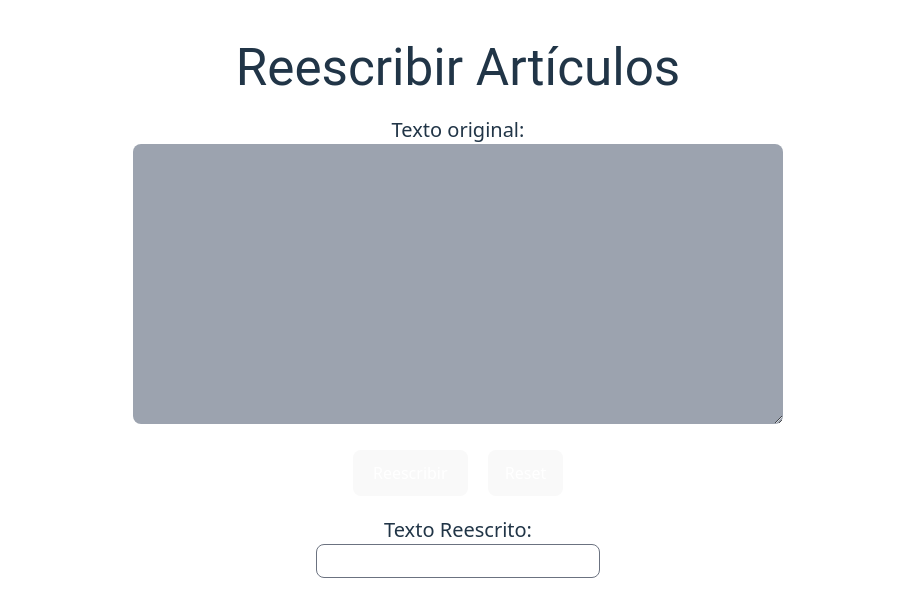
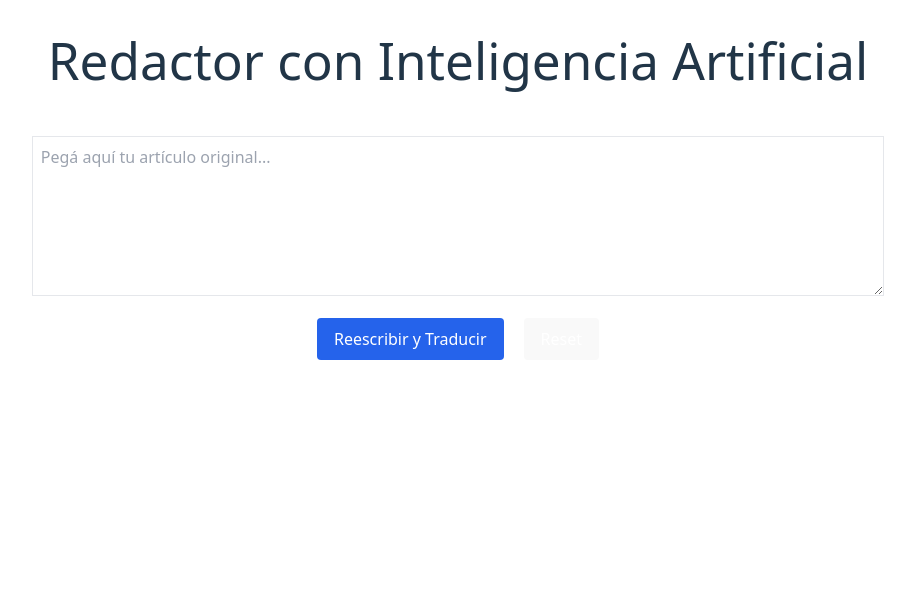
Before and after one commit to MaikolReyes/redactionAI-frontend, a React (Vite) app: page / in a window 1280 px wide. Shown: the top 616 px of the page, without its empty margins (182-1097 px from the left). Built offline with nearby package versions, Linux system fonts and the light colour scheme.

Commit message:
change in interface

```diff
--- a/src/App.tsx
+++ b/src/App2.tsx
@@ -1,5 +1,8 @@
 import { useState } from "react";
 import axios from "axios";
+
+
+// const API_BASE = 'https://redaction-ai.onrender.com';
 
 function App() {
   const [texto, setTexto] = useState("");
--- /dev/null
+++ b/src/RedactorAI.tsx
@@ -0,0 +1,127 @@
+import { useState } from 'react';
+
+const API_BASE = 'https://redaction-ai.onrender.com';
+
+function RedactorAI() {
+    const [textoOriginal, setTextoOriginal] = useState('');
+    const [textoReescrito, setTextoReescrito] = useState('');
+    const [textoIngles, setTextoIngles] = useState('');
+    // const [imagenUrl, setImagenUrl] = useState('');
+    const [loading, setLoading] = useState(false);
+
+    const manejarReset = () => {
+        setLoading(true);
+        setTextoOriginal("");
+        setTextoReescrito("")// Resetea el texto
+        setTimeout(() => setLoading(false), 500); // Simulación de tiempo de espera
+    };
+
+    const manejarTodo = async () => {
+        setLoading(true);
+
+        try {
+            // 1. Reescribir
+            const res1 = await fetch(`${API_BASE}/reescribir`, {
+                method: 'POST',
+                headers: { 'Content-Type': 'application/json' },
+                body: JSON.stringify({ texto: textoOriginal }),
+            });
+            const data1 = await res1.json();
+            const reescrito = data1.resultado;
+            setTextoReescrito(reescrito);
+
+            // 2. Traducir
+            const res2 = await fetch(`${API_BASE}/traducir`, {
+                method: 'POST',
+                headers: { 'Content-Type': 'application/json' },
+                body: JSON.stringify({ texto: reescrito }),
+            });
+            const data2 = await res2.json();
+            const enIngles = data2.resultado;
+            setTextoIngles(enIngles);
+
+            // 3. Crear imagen
+            // const res3 = await fetch(`${API_BASE}/create-image`, {
+            //     method: 'POST',
+            //     headers: { 'Content-Type': 'application/json' },
+            //     body: JSON.stringify({ prompt: enIngles }),
+            // });
+            // const data3 = await res3.json();
+            // setImagenUrl(data3.imagen);
+
+        } catch (error) {
+            console.error('Error en el proceso:', error);
+        } finally {
+            setLoading(false);
+        }
+    };
+
+    return (
+
+        <>
+            <h1 className='text-center p-8'>Redactor con Inteligencia Artificial</h1>
+
+            <div className="p-4 mx-auto">
+                <textarea
+                    value={textoOriginal}
+                    onChange={(e) => setTextoOriginal(e.target.value)}
+                    placeholder="Pegá aquí tu artículo original..."
+                    className="w-full h-40 p-2 border mb-4"
+                />
+
+                <div className='flex gap-5 justify-center'>
+
+                    <button
+                        onClick={manejarTodo}
+                        disabled={loading}
+                        className="bg-blue-600 text-white px-4 py-2 rounded hover:bg-blue-800"
+                    >
+                        {loading ? 'Procesando...' : 'Reescribir y Traducir'}
+                    </button>
+
+                    <button
+                        disabled={loading}
+                        className={`px-4 py-2 rounded hover:bg-gray-700 ${loading
+                            ? "bg-gray-500 cursor-not-allowed"
+                            : "bg-dark text-white"
+                            }`}
+                        onClick={manejarReset}>
+                        Reset
+                    </button>
+
+                </div>
+
+            </div>
+
+            {/* <div className='mx-auto w-3/4 p-5'>
+                {imagenUrl && (
+                    <div className="mt-4">
+                        <h2 className="font-bold">Imagen generada:</h2>
+                        <img src={imagenUrl} alt="Generada por IA" className="w-3/4" />
+                    </div>
+                )}
+            </div> */}
+
+            <div className='flex gap-5 w-3/4 mx-auto p-5'>
+
+                {textoReescrito && (
+                    <div className="mt-4 border p-4 rounded-lg bg-gray-100">
+                        <h2 className="font-bold text-center text-lg mb-5">Artículo reescrito:</h2>
+                        <p>{textoReescrito}</p>
+                    </div>
+                )}
+
+                {textoIngles && (
+                    <div className="mt-4 border p-4 rounded-lg bg-gray-100">
+                        <h2 className="font-bold text-center text-lg mb-5">Traducción en inglés:</h2>
+                        <p>{textoIngles}</p>
+                    </div>
+                )}
+
+            </div>
+
+        </>
+    );
+}
+
+export default RedactorAI;
--- a/src/main.tsx
+++ b/src/main.tsx
@@ -1,10 +1,11 @@
 import { StrictMode } from 'react'
 import { createRoot } from 'react-dom/client'
-import App from './App.tsx'
+// import App from './App.tsx'
 import './index.css'
+import RedactorAI from './RedactorAI'
 
 createRoot(document.getElementById('root')!).render(
   <StrictMode>
-    <App />
+    <RedactorAI />
   </StrictMode>,
 )
```
